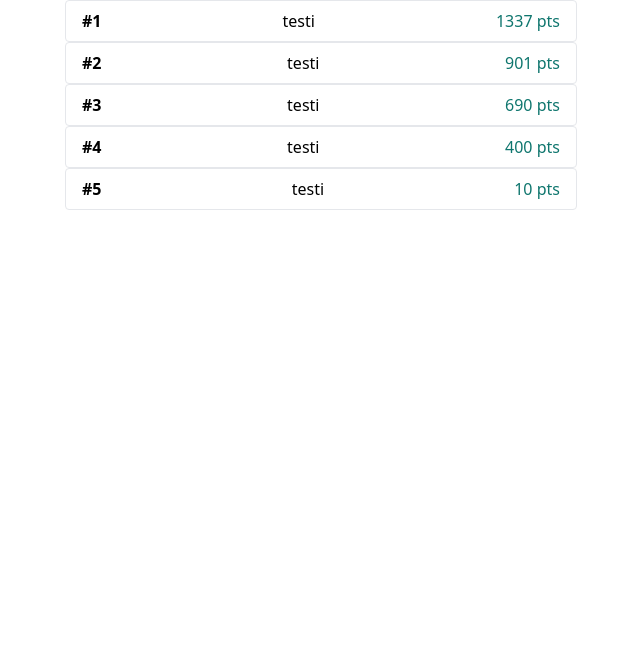
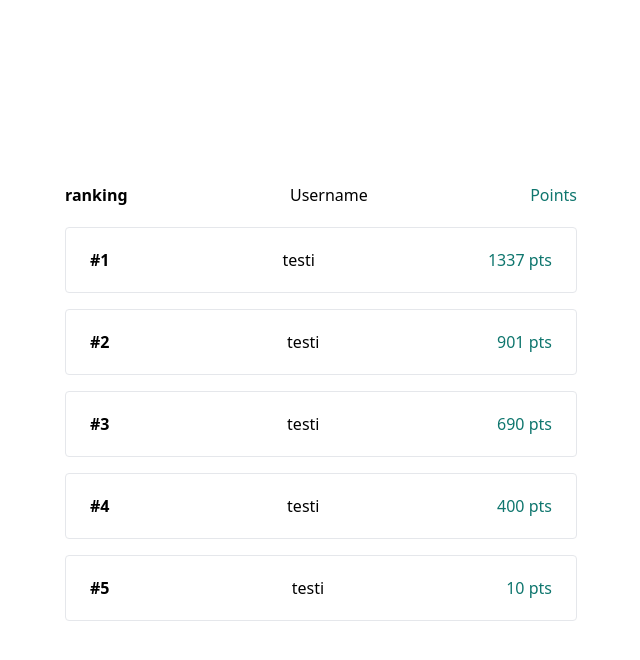
Before and after one commit to eeko1/Trash-Dash, a React (Create React App) app: page /Leaderboard in a window 1280 px wide. Shown: the top 660 px of the page, without its empty margins (319-959 px from the left). Built offline with nearby package versions, Linux system fonts and the light colour scheme; the HTML template or start-up script is replaced by a standard one.

Commit message:
refactor: improve layout and structure of Leaderboards and Home components

```diff
--- a/src/componets/Leaderboards.tsx
+++ b/src/componets/Leaderboards.tsx
@@ -44,11 +44,20 @@ const Leaderboards = () => {
     }, []);
 
     return (
-        <>
+         <div className="flex flex-col justify-center min-h-screen space-y-4">
+            <div className='flex items-center justify-center'>
+                        <div className='py-1 text-l w-[40%]'>
+                            <div className='flex justify-between w-full'>
+                            <div className='font-bold'>ranking</div>
+                            <div>Username</div>
+                            <div className='text-teal-700'>Points</div>
+                            </div>
+                        </div>
+                    </div>
             {leaderboards.map((item) => (
                 <div key={item.ranking}>
                     <div className='flex items-center justify-center'>
-                        <div className='px-4 py-2 border rounded text-l w-[40%]'>
+                        <div className='px-6 py-5 border rounded text-l w-[40%]'>
                             <div className='flex justify-between w-full'>
                             <div className='font-bold'>#{item.ranking}</div>
                             <div>{item.name}</div>
@@ -58,7 +67,7 @@ const Leaderboards = () => {
                     </div>
                 </div>
             ))}
-        </>
+        </div>
     )
 }
 
--- a/src/views/Home.tsx
+++ b/src/views/Home.tsx
@@ -20,12 +20,12 @@ const Home = () => {
           className='mb-6 w-[45%] px-4 py-2 border rounded focus:outline-none focus:ring-2 focus:ring-blue-400'
         />
         <div className='w-1/2 flex flex-col space-y-4'>
-          <button className='w-full py-2 bg-teal-600 text-white rounded'
-           onClick={() => navigate('/PickTheGame')}
-          >
+          <button className='w-full py-2 bg-teal-600 text-white rounded'>
             Play
           </button>
-          <button className='w-full py-2 bg-teal-600 text-white rounded'>
+          <button className='w-full py-2 bg-teal-600 text-white rounded'
+          onClick={() => navigate('/PickTheGame')}
+          >
             Practice
           </button>
           <button className='w-full py-2 bg-teal-600 text-white rounded'
```
